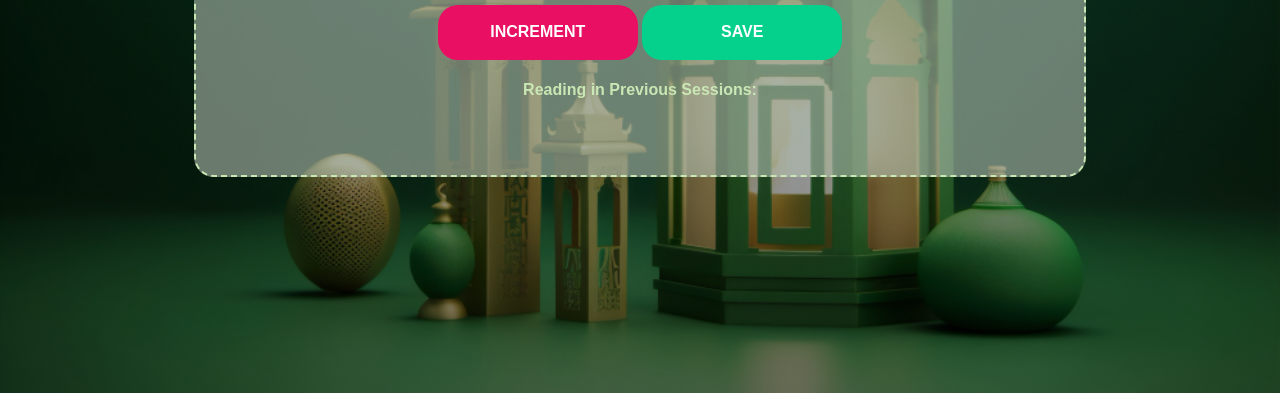
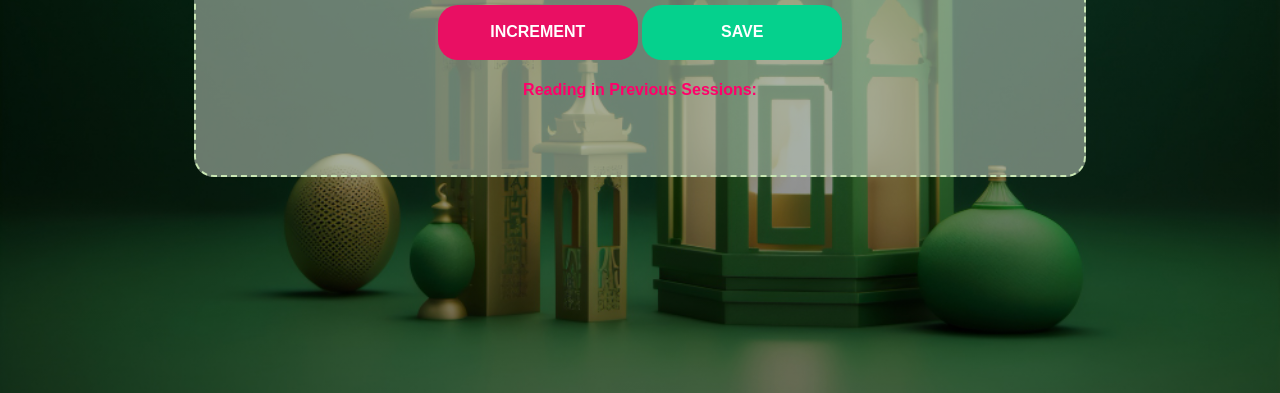
Before and after one commit to iamishfaq1/Tasbeeh-Counter, a plain HTML site: page index.html in a window 1280 px wide. Shown: the part 407-800 px from the top of the page. Drawn offline with nearby package versions, Linux system fonts and the light colour scheme.

Commit message:
Update index.css
Changed the color of paragraph

```diff
--- a/index.css
+++ b/index.css
@@ -42,7 +42,7 @@ button {
     border-radius: 20px;
 }
 p {
-    color: #c9e7b4;
+    color: #ff006a;
 }
 
 #increment-btn {
```
